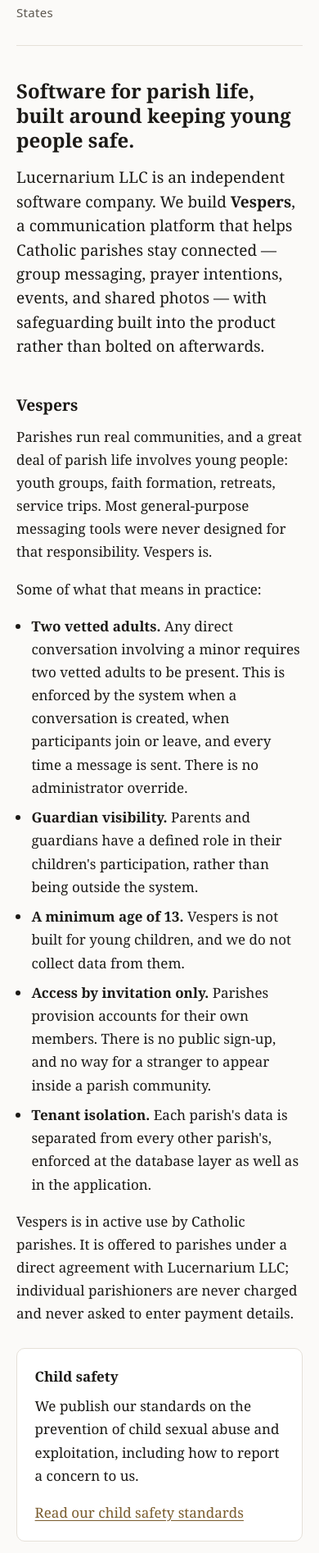
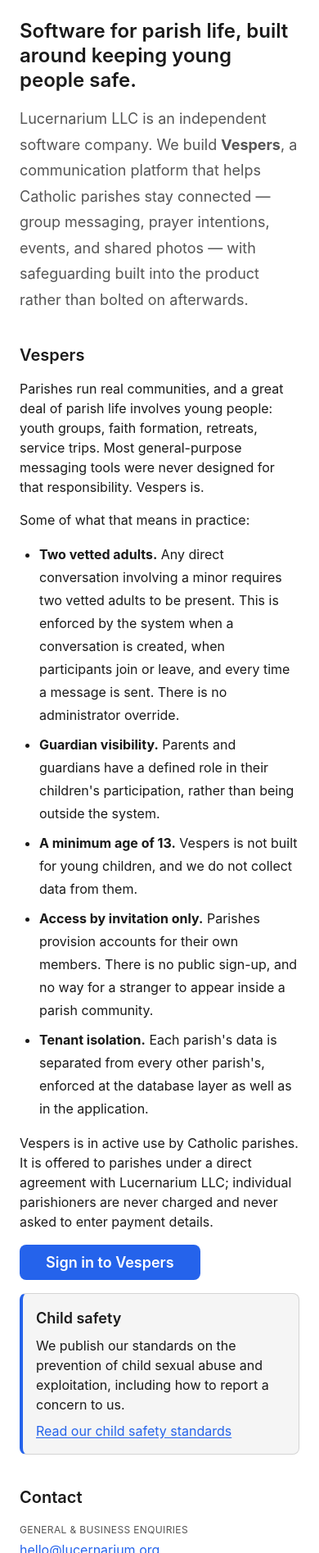
Before and after one commit to Lucernarium/lucernarium.org, a plain HTML site: page index.html in a window 390 px wide. Shown: the part 106-2000 px from the top of the page at 82% size. Drawn offline with Linux system fonts and the light colour scheme.

Commit message:
Match the Vespers visual language; hello@ for business enquiries
The site was a serif one-off that shared no vocabulary with the product
it represents. Restyled against the app's design tokens
(frontend/src/styles/tokens.css) so the two read as the same family:
system font stack, the same palette and accent blue, the same spacing
and radius scales, the same 40rem measure. Token names are mirrored
verbatim so a future palette change here is a mechanical diff.

The card and button treatments are lifted from .landing__access-note
and .landing__cta specifically, since those are the two components the
public landing page already uses.

Dark mode follows prefers-color-scheme rather than the app's
[data-theme] attribute — there is no JS here, and a system-theme user
sees the same result either way.

No logo: the marks are concepts pending a branding pass, and they are
the product's identity rather than the company's.

Verified in a real browser at 900px light, 900px dark, and 390px mobile
with a horizontal-overflow assertion. A stylesheet is exactly the thing
a unit test cannot vouch for.

```diff
--- a/index.html
+++ b/index.html
@@ -78,15 +78,15 @@
           details.
         </p>
 
-        <div class="card">
-          <h3 style="margin-top: 0">Child safety</h3>
+        <a class="cta" href="https://vespers.community">Sign in to Vespers</a>
+
+        <div class="card card--emphasis">
+          <h3>Child safety</h3>
           <p>
             We publish our standards on the prevention of child sexual abuse and
             exploitation, including how to report a concern to us.
           </p>
-          <p style="margin-bottom: 0">
-            <a href="/child-safety/">Read our child safety standards</a>
-          </p>
+          <p><a href="/child-safety/">Read our child safety standards</a></p>
         </div>
 
         <h2>Contact</h2>
@@ -94,7 +94,7 @@
         <ul class="contact-list">
           <li>
             <span class="label">General &amp; business enquiries</span>
-            <a href="mailto:mike@lucernarium.org">mike@lucernarium.org</a>
+            <a href="mailto:hello@lucernarium.org">hello@lucernarium.org</a>
           </li>
           <li>
             <span class="label">Vespers support</span>
@@ -116,7 +116,6 @@
           <a href="/child-safety/">Child safety standards</a>
           <a href="https://vespers.community/privacy">Vespers privacy policy</a>
           <a href="https://vespers.community/terms">Vespers terms</a>
-          <a href="https://vespers.community">Vespers sign in</a>
         </nav>
         <p>&copy; 2026 Lucernarium LLC. All rights reserved.</p>
       </footer>
--- a/styles.css
+++ b/styles.css
@@ -1,31 +1,67 @@
 /* Copyright 2026 Lucernarium, LLC. All rights reserved. */
+
+/*
+  Token values are mirrored from the Vespers app's
+  `frontend/src/styles/tokens.css` so this site reads as part of the same
+  family. Names are kept identical on purpose — if the app's palette moves,
+  the diff to apply here is obvious.
+
+  The app resolves dark mode via `[data-theme="dark"]` (set by its
+  ThemeProvider). This site has no JS, so it follows the OS setting via
+  `prefers-color-scheme`, which is what an app user on the default "system"
+  theme sees anyway.
+*/
 
 :root {
   color-scheme: light dark;
 
-  --bg: #fbfaf8;
-  --bg-raised: #ffffff;
-  --text: #1c1a17;
-  --text-muted: #5c574f;
-  --rule: #e5e0d8;
-  --accent: #7a5c2e;
-  --accent-text: #ffffff;
-  --focus: #7a5c2e;
+  --color-bg-primary: #ffffff;
+  --color-bg-secondary: #f5f5f5;
+  --color-text-primary: #1a1a1a;
+  --color-text-secondary: #555555;
+  --color-border: #d4d4d4;
+  --color-accent: #2563eb;
+  --color-accent-hover: #1d4ed8;
+  --color-accent-text: #ffffff;
 
-  --measure: 34rem;
-  --space: 1.5rem;
+  --space-xs: 0.25rem;
+  --space-sm: 0.5rem;
+  --space-md: 1rem;
+  --space-lg: 1.5rem;
+  --space-xl: 2rem;
+  --space-2xl: 3rem;
+
+  --font-family:
+    -apple-system, BlinkMacSystemFont, "Segoe UI", Roboto, Oxygen, Ubuntu, Cantarell, "Fira Sans",
+    "Droid Sans", "Helvetica Neue", sans-serif;
+  --font-size-xs: 0.75rem;
+  --font-size-sm: 0.875rem;
+  --font-size-base: 1rem;
+  --font-size-lg: 1.125rem;
+  --font-size-xl: 1.25rem;
+  --font-size-2xl: 1.5rem;
+  --font-size-3xl: 2rem;
+  --line-height-tight: 1.25;
+  --line-height-normal: 1.5;
+  --line-height-relaxed: 1.75;
+
+  --radius-sm: 0.25rem;
+  --radius-md: 0.5rem;
+  --radius-lg: 0.75rem;
+
+  --transition-fast: 150ms ease;
 }
 
 @media (prefers-color-scheme: dark) {
   :root {
-    --bg: #161513;
-    --bg-raised: #1e1c19;
-    --text: #ece8e1;
-    --text-muted: #a8a196;
-    --rule: #2e2b26;
-    --accent: #d4b483;
-    --accent-text: #1c1a17;
-    --focus: #d4b483;
+    --color-bg-primary: #1a1a1a;
+    --color-bg-secondary: #262626;
+    --color-text-primary: #f0f0f0;
+    --color-text-secondary: #aaaaaa;
+    --color-border: #404040;
+    --color-accent: #3b82f6;
+    --color-accent-hover: #60a5fa;
+    --color-accent-text: #ffffff;
   }
 }
 
@@ -41,46 +77,52 @@
 
 body {
   margin: 0;
-  padding: 0;
-  background: var(--bg);
-  color: var(--text);
-  font-family: ui-serif, Georgia, "Iowan Old Style", "Palatino Linotype", serif;
-  font-size: 1.0625rem;
-  line-height: 1.65;
-  text-rendering: optimizeLegibility;
+  background-color: var(--color-bg-primary);
+  color: var(--color-text-primary);
+  font-family: var(--font-family);
+  font-size: var(--font-size-base);
+  line-height: var(--line-height-normal);
 }
 
 .skip-link {
   position: absolute;
   left: -9999px;
   top: 0;
-  padding: 0.75rem 1rem;
-  background: var(--accent);
-  color: var(--accent-text);
-  z-index: 10;
+  padding: var(--space-sm) var(--space-md);
+  background-color: var(--color-accent);
+  color: var(--color-accent-text);
+  border-radius: 0 0 var(--radius-md) 0;
+  z-index: 100;
 }
 
 .skip-link:focus {
   left: 0;
 }
 
+/* Mirrors `.landing` — same 40rem measure and centred column. */
 .wrap {
-  max-width: var(--measure);
+  max-width: 40rem;
   margin: 0 auto;
-  padding: clamp(2rem, 6vw, 4.5rem) 1.25rem 4rem;
+  padding: var(--space-xl) var(--space-lg) var(--space-2xl);
+  display: flex;
+  flex-direction: column;
+  gap: var(--space-xl);
+  min-height: 100vh;
 }
 
 header.masthead {
-  border-bottom: 1px solid var(--rule);
-  padding-bottom: 1.75rem;
-  margin-bottom: 2.5rem;
+  display: flex;
+  flex-direction: column;
+  align-items: center;
+  text-align: center;
+  gap: var(--space-xs);
 }
 
 .wordmark {
-  font-size: clamp(1.75rem, 5vw, 2.25rem);
-  letter-spacing: 0.01em;
-  margin: 0 0 0.35rem;
+  margin: 0;
+  font-size: var(--font-size-3xl);
   font-weight: 600;
+  line-height: var(--line-height-tight);
 }
 
 .wordmark a {
@@ -90,113 +132,150 @@
 
 .entity {
   margin: 0;
-  color: var(--text-muted);
-  font-size: 0.9375rem;
-  font-family: ui-sans-serif, system-ui, -apple-system, "Segoe UI", sans-serif;
-  letter-spacing: 0.02em;
+  color: var(--color-text-secondary);
+  font-size: var(--font-size-sm);
+}
+
+main {
+  display: flex;
+  flex-direction: column;
+  gap: var(--space-md);
 }
 
 h1 {
-  font-size: clamp(1.5rem, 4.5vw, 1.9rem);
-  line-height: 1.25;
-  margin: 0 0 1rem;
+  margin: 0;
+  font-size: var(--font-size-2xl);
+  line-height: var(--line-height-tight);
   font-weight: 600;
 }
 
 h2 {
-  font-size: 1.2rem;
-  margin: 2.75rem 0 0.75rem;
+  margin: var(--space-lg) 0 0;
+  font-size: var(--font-size-xl);
+  line-height: var(--line-height-tight);
   font-weight: 600;
-  line-height: 1.3;
 }
 
 h3 {
-  font-size: 1.0625rem;
-  margin: 1.75rem 0 0.5rem;
+  margin: 0;
+  font-size: var(--font-size-lg);
   font-weight: 600;
 }
 
 p {
-  margin: 0 0 1.1rem;
+  margin: 0;
 }
 
+/* Mirrors `.landing__tagline`. */
 .lede {
-  font-size: 1.1875rem;
-  line-height: 1.55;
-  color: var(--text);
+  color: var(--color-text-secondary);
+  font-size: var(--font-size-lg);
+  line-height: var(--line-height-relaxed);
 }
 
 ul {
-  padding-left: 1.15rem;
-  margin: 0 0 1.1rem;
+  margin: 0;
+  padding-left: var(--space-lg);
+  display: flex;
+  flex-direction: column;
+  gap: var(--space-sm);
 }
 
 li {
-  margin-bottom: 0.55rem;
+  line-height: var(--line-height-relaxed);
 }
 
 a {
-  color: var(--accent);
+  color: var(--color-accent);
   text-underline-offset: 0.15em;
+  transition: color var(--transition-fast);
+}
+
+a:hover {
+  color: var(--color-accent-hover);
 }
 
 a:focus-visible,
 .skip-link:focus-visible {
-  outline: 2px solid var(--focus);
+  outline: 2px solid var(--color-accent);
   outline-offset: 2px;
-  border-radius: 2px;
+  border-radius: var(--radius-sm);
 }
 
+/* Mirrors `.landing__access-note`. */
 .card {
-  background: var(--bg-raised);
-  border: 1px solid var(--rule);
-  border-radius: 10px;
-  padding: 1.25rem 1.35rem;
-  margin: 1.75rem 0;
+  padding: var(--space-md);
+  background-color: var(--color-bg-secondary);
+  border: 1px solid var(--color-border);
+  border-radius: var(--radius-md);
+  display: flex;
+  flex-direction: column;
+  gap: var(--space-sm);
 }
 
-.card p:last-child,
-.card ul:last-child {
-  margin-bottom: 0;
+.card--emphasis {
+  border-left: 4px solid var(--color-accent);
+}
+
+/* Mirrors `.landing__cta`. */
+.cta {
+  align-self: flex-start;
+  display: inline-block;
+  padding: var(--space-sm) var(--space-xl);
+  background-color: var(--color-accent);
+  color: var(--color-accent-text);
+  border-radius: var(--radius-md);
+  font-size: var(--font-size-lg);
+  font-weight: 600;
+  text-decoration: none;
+  transition: background-color var(--transition-fast);
+}
+
+.cta:hover {
+  background-color: var(--color-accent-hover);
+  color: var(--color-accent-text);
 }
 
 .contact-list {
   list-style: none;
   padding: 0;
-  margin: 0;
-  font-family: ui-sans-serif, system-ui, -apple-system, "Segoe UI", sans-serif;
-  font-size: 0.9688rem;
-}
-
-.contact-list li {
-  margin-bottom: 0.6rem;
+  gap: var(--space-md);
 }
 
 .contact-list .label {
   display: block;
-  color: var(--text-muted);
-  font-size: 0.8125rem;
+  color: var(--color-text-secondary);
+  font-size: var(--font-size-xs);
   letter-spacing: 0.03em;
   text-transform: uppercase;
 }
 
+/* Mirrors `.landing__footer`. */
 footer.site-footer {
-  border-top: 1px solid var(--rule);
-  margin-top: 3.5rem;
-  padding-top: 1.5rem;
-  color: var(--text-muted);
-  font-size: 0.875rem;
-  font-family: ui-sans-serif, system-ui, -apple-system, "Segoe UI", sans-serif;
+  margin-top: auto;
+  padding-top: var(--space-lg);
+  border-top: 1px solid var(--color-border);
+  display: flex;
+  flex-direction: column;
+  align-items: center;
+  gap: var(--space-md);
+  color: var(--color-text-secondary);
+  font-size: var(--font-size-sm);
 }
 
+/* Mirrors `.landing__links`. */
 footer.site-footer nav {
-  margin-bottom: 0.85rem;
   display: flex;
   flex-wrap: wrap;
-  gap: 0.4rem 1.15rem;
+  justify-content: center;
+  gap: var(--space-sm) var(--space-md);
+}
+
+footer.site-footer p {
+  margin: 0;
 }
 
 .updated {
-  margin: 0;
-  font-size: 0.8125rem;
+  color: var(--color-text-secondary);
+  font-size: var(--font-size-sm);
 }
```
Also changed, not shown: child-safety/index.html (+7 -6 lines), 1 other file.
